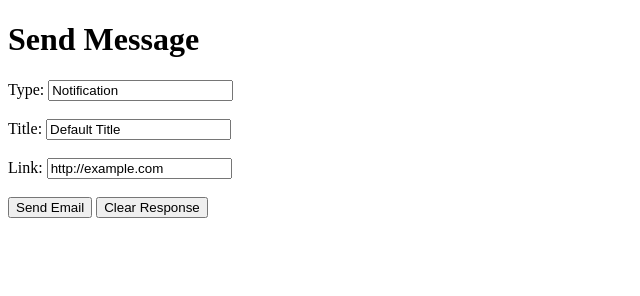
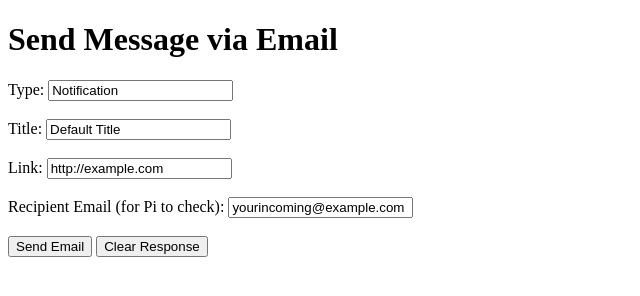
Before and after one commit to xyouman/File-Finder-Website, a plain HTML site: page index.html in a window 1280 px wide. Shown: the whole page, without its empty margins (0-640 px from the left). Drawn offline with Linux system fonts and the light colour scheme.

Commit message:
Update index.html

```diff
--- a/index.html
+++ b/index.html
@@ -3,6 +3,7 @@
 <head>
   <meta charset="UTF-8">
   <title>Send Message via Email</title>
+  <!-- Include EmailJS SDK -->
   <script type="text/javascript" src="https://cdn.emailjs.com/dist/email.min.js"></script>
   <script type="text/javascript">
     (function(){
@@ -11,7 +12,7 @@
   </script>
 </head>
 <body>
-  <h1>Send Message</h1>
+  <h1>Send Message via Email</h1>
   <form id="messageForm">
     <label for="type">Type:</label>
     <input type="text" id="type" name="type" required value="Notification"><br><br>
@@ -21,6 +22,9 @@
 
     <label for="link">Link:</label>
     <input type="text" id="link" name="link" required value="http://example.com"><br><br>
+
+    <label for="recipientEmail">Recipient Email (for Pi to check):</label>
+    <input type="email" id="recipientEmail" name="recipientEmail" required value="yourincoming@example.com"><br><br>
 
     <button type="button" id="sendButton">Send Email</button>
     <button type="button" id="clearButton">Clear Response</button>
@@ -34,6 +38,7 @@
         type: document.getElementById('type').value,
         title: document.getElementById('title').value,
         link: document.getElementById('link').value,
+        recipient_email: document.getElementById('recipientEmail').value
       };
 
       emailjs.send('YOUR_SERVICE_ID', 'YOUR_TEMPLATE_ID', templateParams)
```
